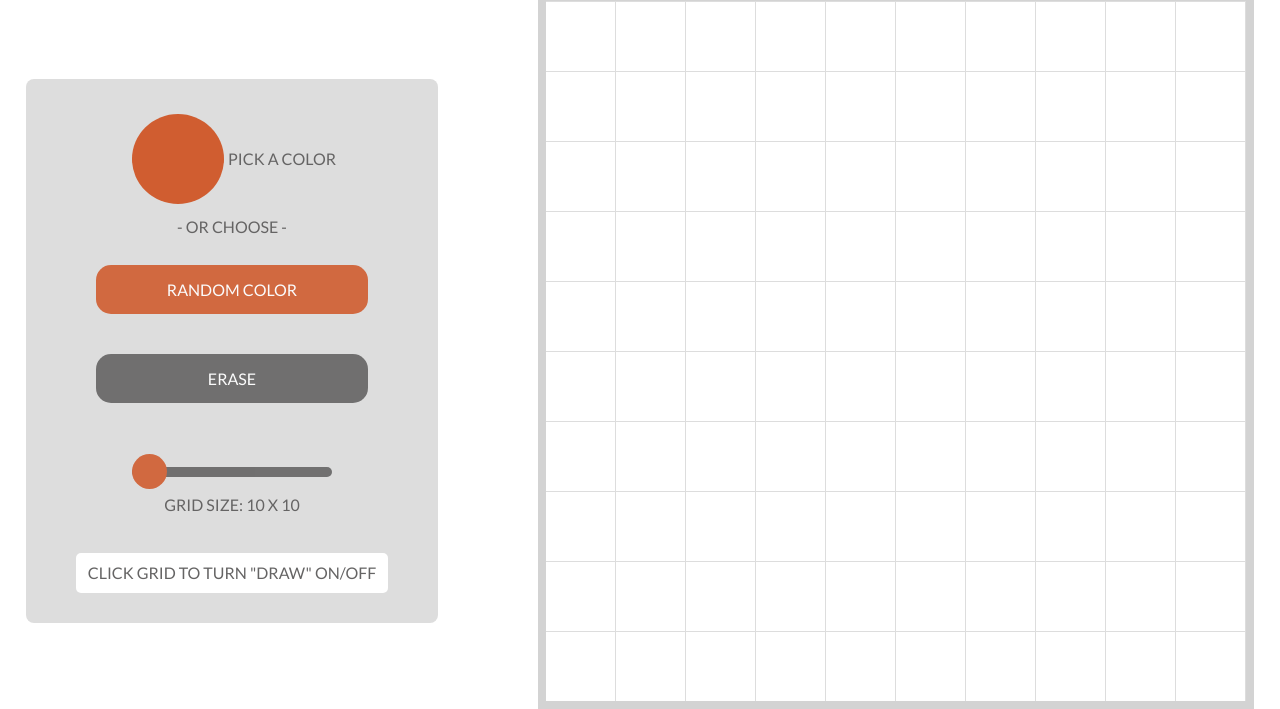
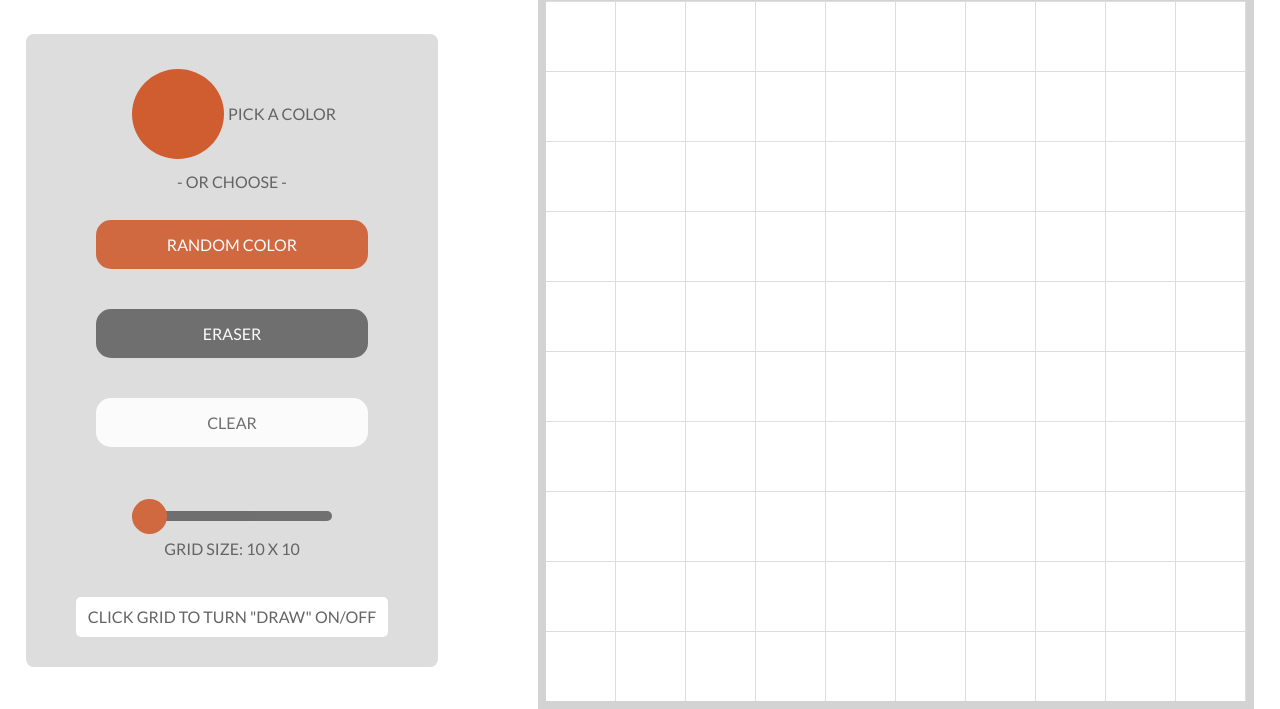
Before and after one commit to dinardavis/etch-a-sketch, a plain HTML site: page index.html in a window 1280 px wide. Shown: the part 92-801 px from the top of the page. Drawn offline with Linux system fonts and the light colour scheme; a web font is replaced by a local one.

Commit message:
Add clear grid functionality

```diff
--- a/css/styles.css
+++ b/css/styles.css
@@ -109,6 +109,7 @@
   font-size: 16px;
   text-transform: uppercase;
   margin: 20px;
+  cursor: pointer;
 }
 
 .erase-btn {
@@ -122,6 +123,21 @@
   font-size: 16px;
   text-transform: uppercase;
   margin: 20px;
+  cursor: pointer;
+}
+
+.clear-btn {
+  border: none;
+  padding: 15px 0;
+  border-radius: 15px;
+  background-color: #fff;
+  opacity: 0.9;
+  color: #656464;
+  font-family: 'Lato', sans-serif;
+  font-size: 16px;
+  text-transform: uppercase;
+  margin: 20px;
+  cursor: pointer;
 }
 
 .slider-container {
--- a/index.html
+++ b/index.html
@@ -24,7 +24,9 @@
 
         <button class="random-color-btn">Random Color</button>
 
-        <button class="erase-btn">Erase</button>
+        <button class="erase-btn">Eraser</button>
+
+        <button class="clear-btn">Clear</button>
 
         <div class="slider-container">
           <input type="range" min="10" max="70" value="10" class="slider" id="slider">
--- a/js/script.js
+++ b/js/script.js
@@ -2,6 +2,7 @@ const grid = document.querySelector(".grid");
 const gridOverlay = document.querySelector(".grid-overlay");
 const randomColorBtn = document.querySelector(".random-color-btn");
 const eraseBtn = document.querySelector(".erase-btn");
+const clearBtn = document.querySelector(".clear-btn");
 const gridSquares = document.querySelectorAll('.grid-squares');
 const colorPicker = document.querySelector(".color-picker");
 let slider = document.getElementById("slider");
@@ -56,12 +57,16 @@ grid.addEventListener("mouseover", (e) => {
   }
 });
 
+colorPicker.addEventListener("click", () => {
+  drawTypeSelector = 1;
+})
+
 randomColorBtn.addEventListener("click", () => {
   drawTypeSelector = 2;
 })
+
 eraseBtn.addEventListener("click", () => {
   drawTypeSelector = 3;
 })
-colorPicker.addEventListener("click", () => {
-  drawTypeSelector = 1;
-})
+
+clearBtn.addEventListener("click", createGrid)
```
